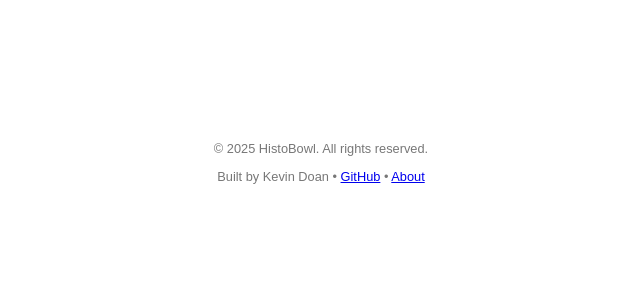
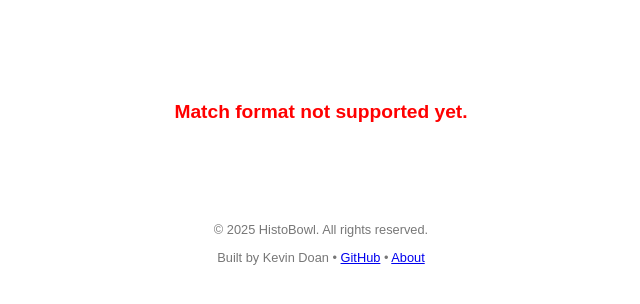
Before and after one commit to TheDoanator/HistoBowl, a Flask app: page /tournament/1 in a window 1280 px wide. Shown: the part 211-515 px from the top of the page, without its empty margins (319-959 px from the left). Run offline with Flask 3, Linux system fonts and the light colour scheme; data that the repository does not hold is empty; some web fonts are replaced.

Commit message:
Conditional format pages
5 man stepladder page added

```diff
--- a/app.py
+++ b/app.py
@@ -71,6 +71,7 @@ def add_tournament():
         winner = request.form["winner"]
         prize_money = request.form["prize_money"]
         season = request.form["season"]
+        format = request.form["format"]
 
         # Insert into database
         con = sqlite3.connect("histobowl.db")
@@ -84,6 +85,10 @@ def add_tournament():
         # Redirect after submit
         return redirect(url_for("add_tournament"))
     return render_template("add_tournament.html")
+
+@app.route("/stepladder_5")
+def stepladder_5():
+    return render_template("stepladder_5.html")
 
 @app.route("/match_input")
 def match_input():
--- a/static/style.css
+++ b/static/style.css
@@ -4,6 +4,11 @@
   font-weight: 100 900;
   font-style: normal;
   font-display: swap;
+}
+
+@keyframes fadeIn {
+  0% { opacity: 0; }
+  100% { opacity: 1; }
 }
 
 body {
@@ -54,6 +59,10 @@ th,
 td {
   padding: 10px;
   border: 1px solid black;
+}
+
+th {
+  font-size: 20px
 }
 
 form {
@@ -139,6 +148,18 @@ h1 {
   text-align: right;
 }
 
+.error {
+  font-size: larger;
+  font-weight: 800;
+  color: red;
+  padding: 5rem 0px;
+  animation: fadeIn 1s;
+}
+
+.title {
+  animation: fadeIn 2s;
+}
+
 ::placeholder {
   text-align: center;
 }
--- a/templates/index.html
+++ b/templates/index.html
@@ -3,7 +3,7 @@
 {% block title %}Welcome to HistoBowl!{% endblock %}
 
 {% block content %}
-    <h1>Welcome to HistoBowl!</h1>
+    <h1 class="title">Welcome to HistoBowl!</h1>
     <form action="/search" method="get">
         <input type="text" size="50" name="q" placeholder="Search players, matches, tournaments...">
         <button type="submit">Search</button>
--- a/templates/match_input.html
+++ b/templates/match_input.html
@@ -11,7 +11,7 @@
   <label for="match_number">Match Number:</label><br>
   <input type="number" id="match_number" name="match_number" min="1" required><br><br>
 
-  <label for="player1_name">Player 1 Name:</label><br>
+  <label for="player1_name">Player 1 Name (Seeded):</label><br>
   <input type="text" id="player1_name" name="player1_name" required><br><br>
 
   <label for="player1_seed">Player 1 Seed:</label><br>
@@ -20,7 +20,7 @@
   <label for="player1_score">Player 1 Score:</label><br>
   <input type="number" id="player1_score" name="player1_score"><br><br>
 
-  <label for="player2_name">Player 2 Name:</label><br>
+  <label for="player2_name">Player 2 Name (Prev. Winner/Lowest Seeded):</label><br>
   <input type="text" id="player2_name" name="player2_name" required><br><br>
 
   <label for="player2_seed">Player 2 Seed:</label><br>
--- a/templates/tournament_details.html
+++ b/templates/tournament_details.html
@@ -9,27 +9,9 @@
 <p><strong>Oil Pattern:</strong> {{ tournament[5] }}</p>
 <p><strong>Winner:</strong> {{ tournament[6] }}</p>
 <p><strong>Prize Money:</strong> {{ tournament[7] }}</p>
-<div class="stepladder-grid">
-  {% for match in matches %}
-    <div class="match-container match{{ match[0] }}">
-      <div class="match-label">
-        {% if match[0] == 4 %}
-          CHAMPIONSHIP MATCH
-        {% else %}
-          MATCH {{ match[0] }}
-        {% endif %}
-      </div>
-      <div class="match">
-        <div class="player-row">
-          <span class="player-left">{{ match[2] }} {{ match[1] }}</span>
-          <span class="player-score">{{ match[3] }}</span>
-        </div>
-        <div class="player-row">
-          <span class="player-left">{{ match[5] }} {{ match[4] }}</span>
-          <span class="player-score">{{ match[6] }}</span>
-        </div>
-      </div>
-    </div>
-  {% endfor %}
-</div>
+{% if tournament[9] == "stepladder-5" %}
+  {% include "stepladder_5.html" %}
+{% else %}
+  <p class="error">Match format not supported yet.</p>
+{% endif %}
 {% endblock %}
```
Also changed, not shown: templates/stepladder_5.html (added, +23 -0 lines), templates/tournament_input.html (+8 -0 lines).
